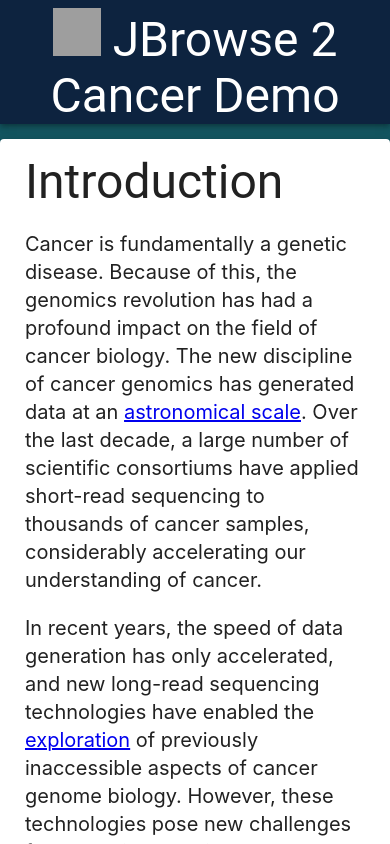
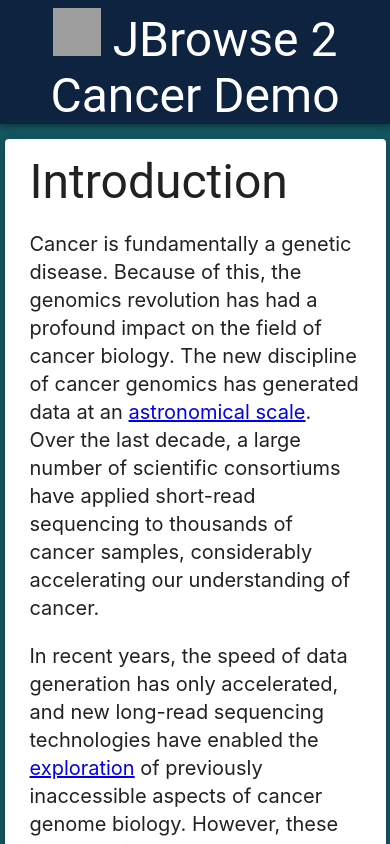
Before and after one commit to elliothershberg/jb2-cancer-demo, a React (Create React App) app: page / in a window 390 px wide. Shown: the top 844 px of the page. Built offline with nearby package versions, Linux system fonts and the light colour scheme; grey boxes are pictures that could not be loaded.

Commit message:
Make paper responsive

```diff
--- a/src/App.js
+++ b/src/App.js
@@ -20,7 +20,8 @@
     background: '#0d233f',
   },
   paperBackground: {
-    maxWidth: '1200px',
+    maxWidth: '800px',
+    width: '90%',
     margin: '15px auto',
     padding: 15,
   },
```
